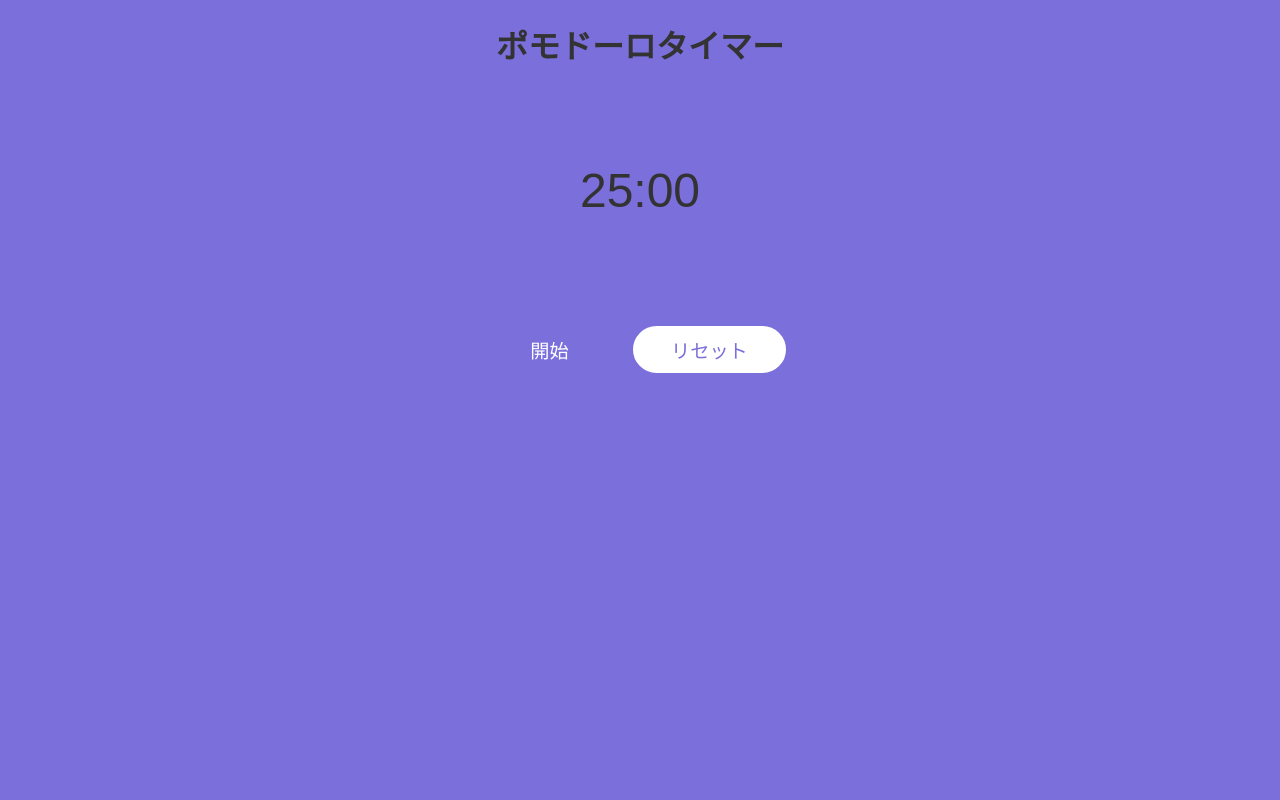
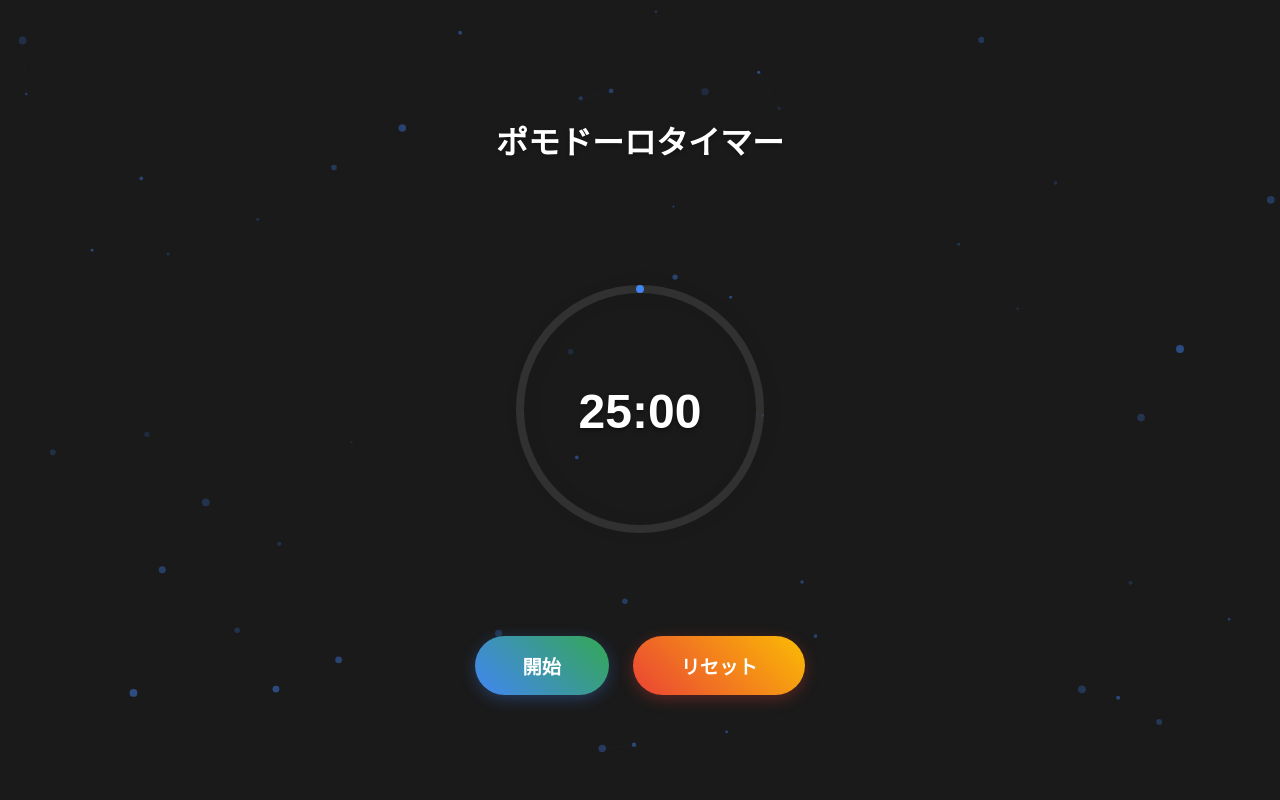
Before and after one commit to williamz-hub/2025-Github-Copilot-Workshop-Python, a Flask app: page / in a window 1280 px wide. Run offline with Flask 3, Linux system fonts and the light colour scheme.

Commit message:
視覚的フィードバック機能の実装完了
Co-authored-by: williamz-hub <195102567+williamz-hub@users.noreply.github.com>

```diff
--- a/static/css/style.css
+++ b/static/css/style.css
@@ -1,27 +1,145 @@
 body {
     font-family: 'Noto Sans JP', sans-serif;
-    background: #7b6fdc;
+    background: #1a1a1a;
     color: #333;
     text-align: center;
     margin: 0;
     padding: 0;
+    overflow: hidden;
+    position: relative;
+    min-height: 100vh;
+    display: flex;
+    align-items: center;
+    justify-content: center;
 }
-#timer {
-    font-size: 3em;
+
+#background-canvas {
+    position: fixed;
+    top: 0;
+    left: 0;
+    width: 100%;
+    height: 100%;
+    z-index: -1;
+    opacity: 0.7;
+}
+
+.container {
+    z-index: 1;
+    position: relative;
+}
+
+h1 {
+    color: #fff;
+    margin-bottom: 2em;
+    text-shadow: 0 2px 4px rgba(0,0,0,0.3);
+}
+
+.timer-container {
+    position: relative;
+    display: inline-block;
     margin: 2em 0;
 }
+
+.progress-ring {
+    position: relative;
+    display: inline-block;
+}
+
+.progress-ring-svg {
+    transform: rotate(-90deg);
+    filter: drop-shadow(0 4px 8px rgba(0,0,0,0.3));
+}
+
+.progress-ring-circle-bg {
+    fill: none;
+    stroke: rgba(255, 255, 255, 0.1);
+    stroke-width: 8;
+}
+
+.progress-ring-circle {
+    fill: none;
+    stroke: #4285f4;
+    stroke-width: 8;
+    stroke-linecap: round;
+    stroke-dasharray: 754;
+    stroke-dashoffset: 754;
+    transition: stroke-dashoffset 1s linear, stroke 0.5s ease;
+}
+
+#timer {
+    position: absolute;
+    top: 50%;
+    left: 50%;
+    transform: translate(-50%, -50%);
+    font-size: 3em;
+    font-weight: bold;
+    color: #fff;
+    text-shadow: 0 2px 4px rgba(0,0,0,0.5);
+}
+
+.controls {
+    margin-top: 2em;
+}
+
 button {
     font-size: 1.2em;
     margin: 0.5em;
-    padding: 0.5em 2em;
+    padding: 0.8em 2.5em;
     border-radius: 2em;
     border: none;
-    background: #7b6fdc;
+    background: linear-gradient(45deg, #4285f4, #34a853);
     color: #fff;
     cursor: pointer;
+    transition: all 0.3s ease;
+    box-shadow: 0 4px 15px rgba(66, 133, 244, 0.3);
+    font-weight: bold;
 }
+
+button:hover {
+    transform: translateY(-2px);
+    box-shadow: 0 6px 20px rgba(66, 133, 244, 0.4);
+}
+
+button:active {
+    transform: translateY(0);
+}
+
 button#reset {
-    background: #fff;
-    color: #7b6fdc;
-    border: 2px solid #7b6fdc;
+    background: linear-gradient(45deg, #ea4335, #fbbc04);
+    box-shadow: 0 4px 15px rgba(234, 67, 53, 0.3);
 }
+
+button#reset:hover {
+    box-shadow: 0 6px 20px rgba(234, 67, 53, 0.4);
+}
+
+/* 色の段階変化クラス */
+.progress-warning {
+    stroke: #fbbc04 !important;
+}
+
+.progress-danger {
+    stroke: #ea4335 !important;
+}
+
+/* アニメーション効果 */
+@keyframes pulse {
+    0% { transform: translate(-50%, -50%) scale(1); }
+    50% { transform: translate(-50%, -50%) scale(1.05); }
+    100% { transform: translate(-50%, -50%) scale(1); }
+}
+
+.timer-urgent {
+    animation: pulse 1s ease-in-out infinite;
+}
+
+/* 完了時のエフェクト */
+@keyframes completion {
+    0% { transform: scale(1) rotate(0deg); }
+    50% { transform: scale(1.1) rotate(180deg); }
+    100% { transform: scale(1) rotate(360deg); }
+}
+
+.completed {
+    animation: completion 1s ease-in-out;
+}
--- a/static/js/timer.js
+++ b/static/js/timer.js
@@ -1,17 +1,150 @@
 let timer = 1500;
+let initialTimer = 1500;
 let interval = null;
 const timerDisplay = document.getElementById('timer');
 const startBtn = document.getElementById('start');
 const resetBtn = document.getElementById('reset');
+const progressCircle = document.querySelector('.progress-ring-circle');
 
+// 背景エフェクト用のキャンバス設定
+const canvas = document.getElementById('background-canvas');
+const ctx = canvas.getContext('2d');
+let particles = [];
+
+// キャンバスサイズ設定
+function resizeCanvas() {
+    canvas.width = window.innerWidth;
+    canvas.height = window.innerHeight;
+}
+
+// パーティクルクラス
+class Particle {
+    constructor() {
+        this.x = Math.random() * canvas.width;
+        this.y = Math.random() * canvas.height;
+        this.size = Math.random() * 3 + 1;
+        this.speedX = (Math.random() - 0.5) * 0.5;
+        this.speedY = (Math.random() - 0.5) * 0.5;
+        this.opacity = Math.random() * 0.5 + 0.2;
+    }
+
+    update() {
+        this.x += this.speedX;
+        this.y += this.speedY;
+
+        if (this.x < 0 || this.x > canvas.width) this.speedX *= -1;
+        if (this.y < 0 || this.y > canvas.height) this.speedY *= -1;
+    }
+
+    draw() {
+        ctx.save();
+        ctx.globalAlpha = this.opacity;
+        ctx.beginPath();
+        ctx.arc(this.x, this.y, this.size, 0, Math.PI * 2);
+        ctx.fillStyle = getCurrentThemeColor();
+        ctx.fill();
+        ctx.restore();
+    }
+}
+
+// 現在のテーマ色を取得
+function getCurrentThemeColor() {
+    const progress = (initialTimer - timer) / initialTimer;
+
+    if (progress < 0.5) {
+        return '#4285f4'; // 青
+    } else if (progress < 0.8) {
+        return '#fbbc04'; // 黄
+    } else {
+        return '#ea4335'; // 赤
+    }
+}
+
+// パーティクルシステム初期化
+function initParticles() {
+    particles = [];
+    for (let i = 0; i < 50; i++) {
+        particles.push(new Particle());
+    }
+}
+
+// アニメーションループ
+function animateBackground() {
+    ctx.clearRect(0, 0, canvas.width, canvas.height);
+
+    particles.forEach(particle => {
+        particle.update();
+        particle.draw();
+    });
+
+    // パーティクル間の線を描画
+    for (let i = 0; i < particles.length; i++) {
+        for (let j = i + 1; j < particles.length; j++) {
+            const dx = particles[i].x - particles[j].x;
+            const dy = particles[i].y - particles[j].y;
+            const distance = Math.sqrt(dx * dx + dy * dy);
+
+            if (distance < 100) {
+                ctx.beginPath();
+                ctx.strokeStyle = getCurrentThemeColor();
+                ctx.globalAlpha = (100 - distance) / 100 * 0.2;
+                ctx.lineWidth = 0.5;
+                ctx.moveTo(particles[i].x, particles[i].y);
+                ctx.lineTo(particles[j].x, particles[j].y);
+                ctx.stroke();
+            }
+        }
+    }
+
+    requestAnimationFrame(animateBackground);
+}
+
+// プログレスバーの更新
+function updateProgressBar() {
+    const progress = (initialTimer - timer) / initialTimer;
+    const circumference = 2 * Math.PI * 120; // r=120の円周
+    const strokeDashoffset = circumference - (progress * circumference);
+
+    progressCircle.style.strokeDashoffset = strokeDashoffset;
+
+    // 色の変化
+    progressCircle.classList.remove('progress-warning', 'progress-danger');
+    if (progress >= 0.8) {
+        progressCircle.classList.add('progress-danger');
+        timerDisplay.classList.add('timer-urgent');
+    } else if (progress >= 0.5) {
+        progressCircle.classList.add('progress-warning');
+        timerDisplay.classList.remove('timer-urgent');
+    } else {
+        timerDisplay.classList.remove('timer-urgent');
+    }
+}
+
+// 時間表示の更新
 function updateDisplay() {
     const min = String(Math.floor(timer / 60)).padStart(2, '0');
     const sec = String(timer % 60).padStart(2, '0');
     timerDisplay.textContent = `${min}:${sec}`;
+    updateProgressBar();
 }
 
+// 完了アニメーション
+function triggerCompletionAnimation() {
+    const container = document.querySelector('.timer-container');
+    container.classList.add('completed');
+
+    setTimeout(() => {
+        container.classList.remove('completed');
+    }, 1000);
+}
+
+// タイマー開始
 startBtn.onclick = function() {
     if (interval) return;
+
+    startBtn.textContent = '実行中...';
+    startBtn.disabled = true;
+
     interval = setInterval(() => {
         if (timer > 0) {
             timer--;
@@ -19,15 +152,42 @@ startBtn.onclick = function() {
         } else {
             clearInterval(interval);
             interval = null;
+            startBtn.textContent = '開始';
+            startBtn.disabled = false;
+            triggerCompletionAnimation();
+
+            // 完了通知
+            if (Notification.permission === 'granted') {
+                new Notification('ポモドーロ完了！', {
+                    body: '25分間お疲れ様でした！',
+                    icon: '/static/favicon.ico'
+                });
+            }
         }
     }, 1000);
 };
 
+// タイマーリセット
 resetBtn.onclick = function() {
     clearInterval(interval);
     interval = null;
-    timer = 1500;
+    timer = initialTimer;
+    startBtn.textContent = '開始';
+    startBtn.disabled = false;
+    timerDisplay.classList.remove('timer-urgent');
     updateDisplay();
 };
 
-updateDisplay();
+// 初期化
+window.addEventListener('resize', resizeCanvas);
+document.addEventListener('DOMContentLoaded', () => {
+    resizeCanvas();
+    initParticles();
+    animateBackground();
+    updateDisplay();
+
+    // 通知許可の要求
+    if ('Notification' in window && Notification.permission === 'default') {
+        Notification.requestPermission();
+    }
+});
--- a/templates/index.html
+++ b/templates/index.html
@@ -6,10 +6,23 @@
     <link rel="stylesheet" href="/static/css/style.css">
 </head>
 <body>
-    <h1>ポモドーロタイマー</h1>
-    <div id="timer">25:00</div>
-    <button id="start">開始</button>
-    <button id="reset">リセット</button>
+    <canvas id="background-canvas"></canvas>
+    <div class="container">
+        <h1>ポモドーロタイマー</h1>
+        <div class="timer-container">
+            <div class="progress-ring">
+                <svg class="progress-ring-svg" width="300" height="300">
+                    <circle class="progress-ring-circle-bg" cx="150" cy="150" r="120" />
+                    <circle class="progress-ring-circle" cx="150" cy="150" r="120" />
+                </svg>
+                <div id="timer">25:00</div>
+            </div>
+        </div>
+        <div class="controls">
+            <button id="start">開始</button>
+            <button id="reset">リセット</button>
+        </div>
+    </div>
     <script src="/static/js/timer.js"></script>
 </body>
 </html>
```
